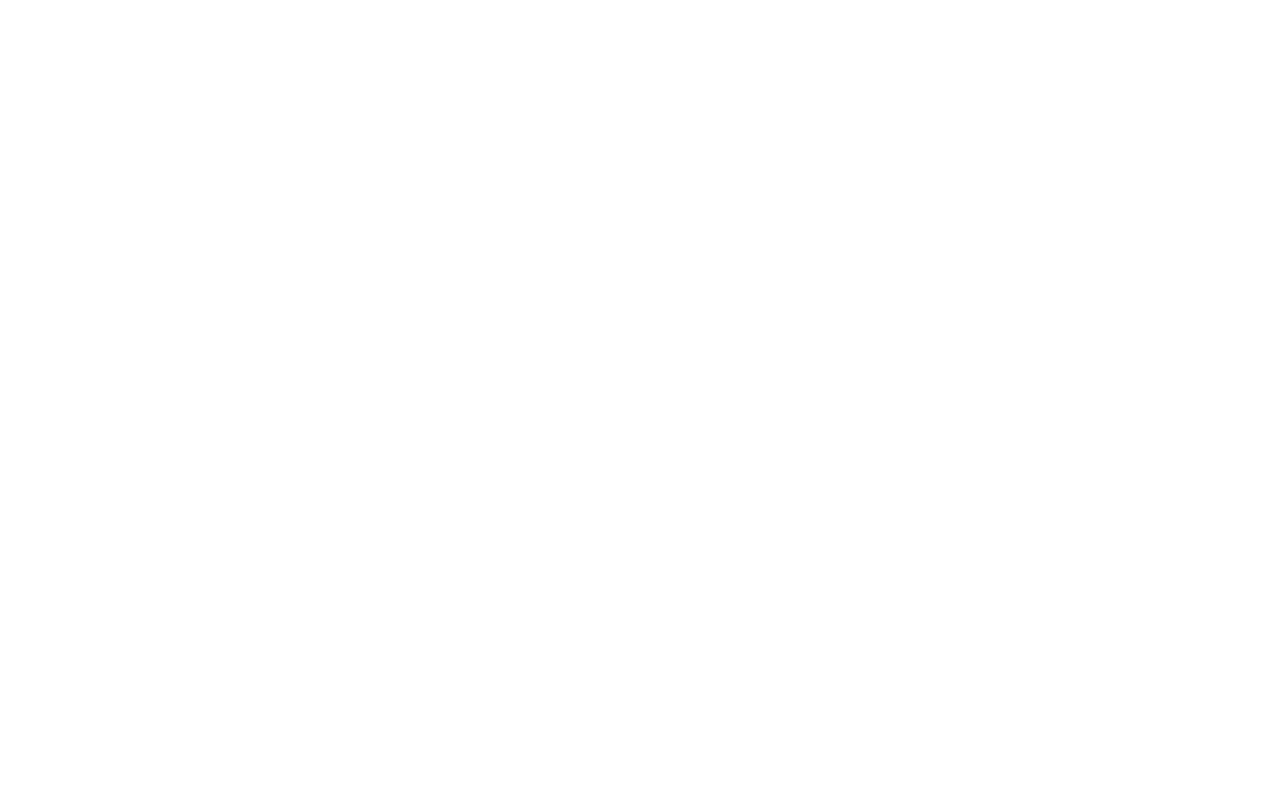
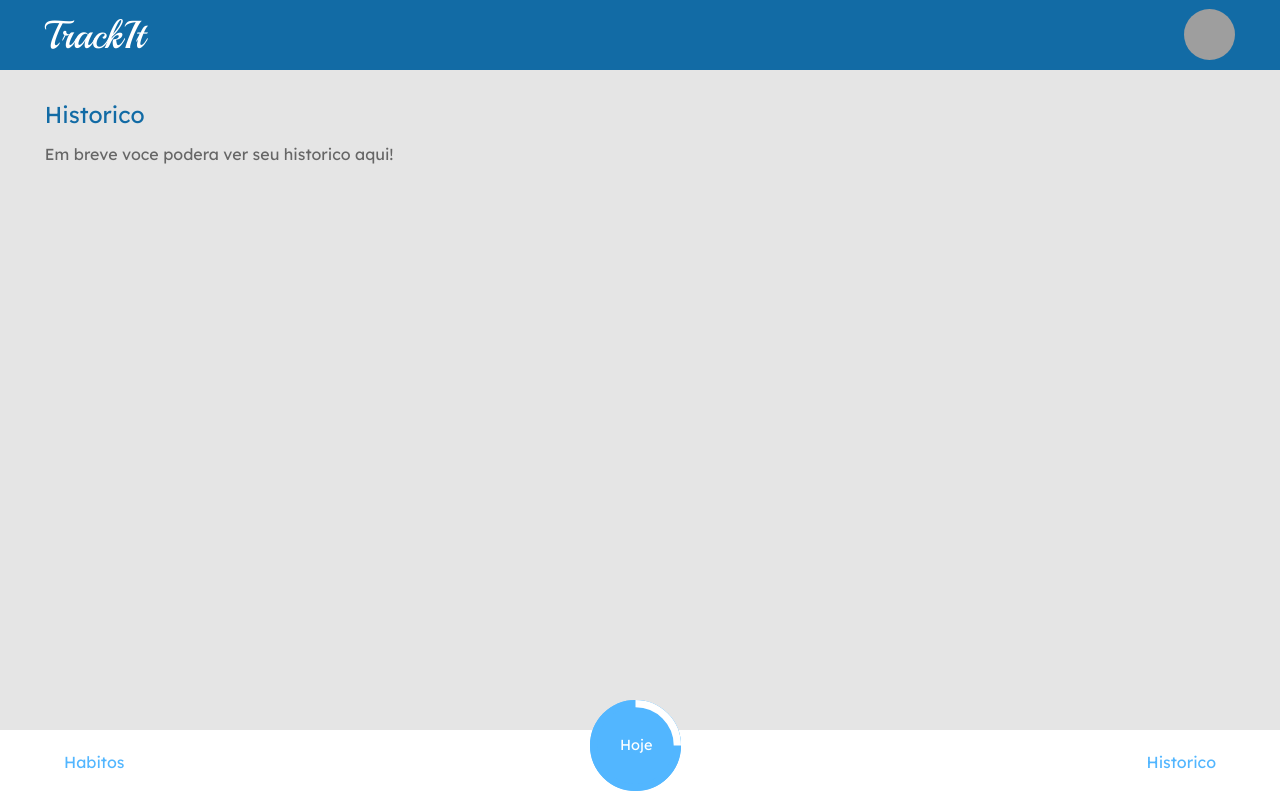
Before and after one commit to TeuPremium/TrackIt, a React (Create React App) app: page /historico in a window 1280 px wide. Before the commit this address had no page. Built offline with nearby package versions, Linux system fonts and the light colour scheme; grey boxes are pictures that could not be loaded.

Commit message:
route historico

```diff
--- a/src/App.js
+++ b/src/App.js
@@ -7,6 +7,7 @@
 import Cadastro from './Components/Routes/Cadastro';
 import Habitos from './Components/Routes/HabitoAssets/Habitos';
 import Hoje from './Components/Routes/HojeAssets/Hoje';
+import Historico from './Components/Routes/HistoricoAssets/Historico';
 
 function App() {
   return (
@@ -16,9 +17,9 @@
 
           <Route path='/' element={<Login/>}/>
           <Route path='/cadastro' element={<Cadastro/>}/>
-          <Route path='habitos' element={<Habitos/>}/>
-          <Route path='hoje' element={<Hoje/>}/>
-
+          <Route path='/habitos' element={<Habitos/>}/>
+          <Route path='/hoje' element={<Hoje/>}/>
+          <Route path='/historico' element={<Historico/>}/>
     </Routes>
   </BrowserRouter>
 
--- /dev/null
+++ b/src/Components/Routes/HistoricoAssets/Historico.jsx
@@ -0,0 +1,57 @@
+
+import styled from "styled-components"
+import Header from "../../CommonAssets/Header"
+import Footer from "../../CommonAssets/Footer"
+import BlueText from "../../CommonAssets/BlueText"
+import GlobalStyle from "../../../Styles/GlobalStyle"
+
+
+
+
+export default function(prop){
+
+    return(
+    <PageStyle>
+        <GlobalStyle color="#e5e5e5"/>
+    <Header/>
+    <Container>
+        <MyHistory>
+            <BlueText text="Historico"/>
+       </MyHistory>
+        <NoHabit>Em breve voce podera ver seu historico aqui!</NoHabit>
+    </Container>
+    <Footer></Footer>
+    </PageStyle>
+    )
+}
+
+const MyHistory = styled.span`
+    display: flex;
+    justify-content:space-between;
+    background-color: #e5e5e5;
+    width: 93%;
+    margin-left: auto;
+    margin-right: auto;
+    align-items: center;
+`
+
+const Container = styled.div`
+
+    position: relative;
+    top: 100px;
+
+
+`
+
+const PageStyle = styled.div`
+
+
+`
+
+const NoHabit = styled.div`
+    color:#666666;
+    width: 93%;
+    margin-left: auto;
+    margin-right: auto;
+    margin-top: 15px;
+`
```
